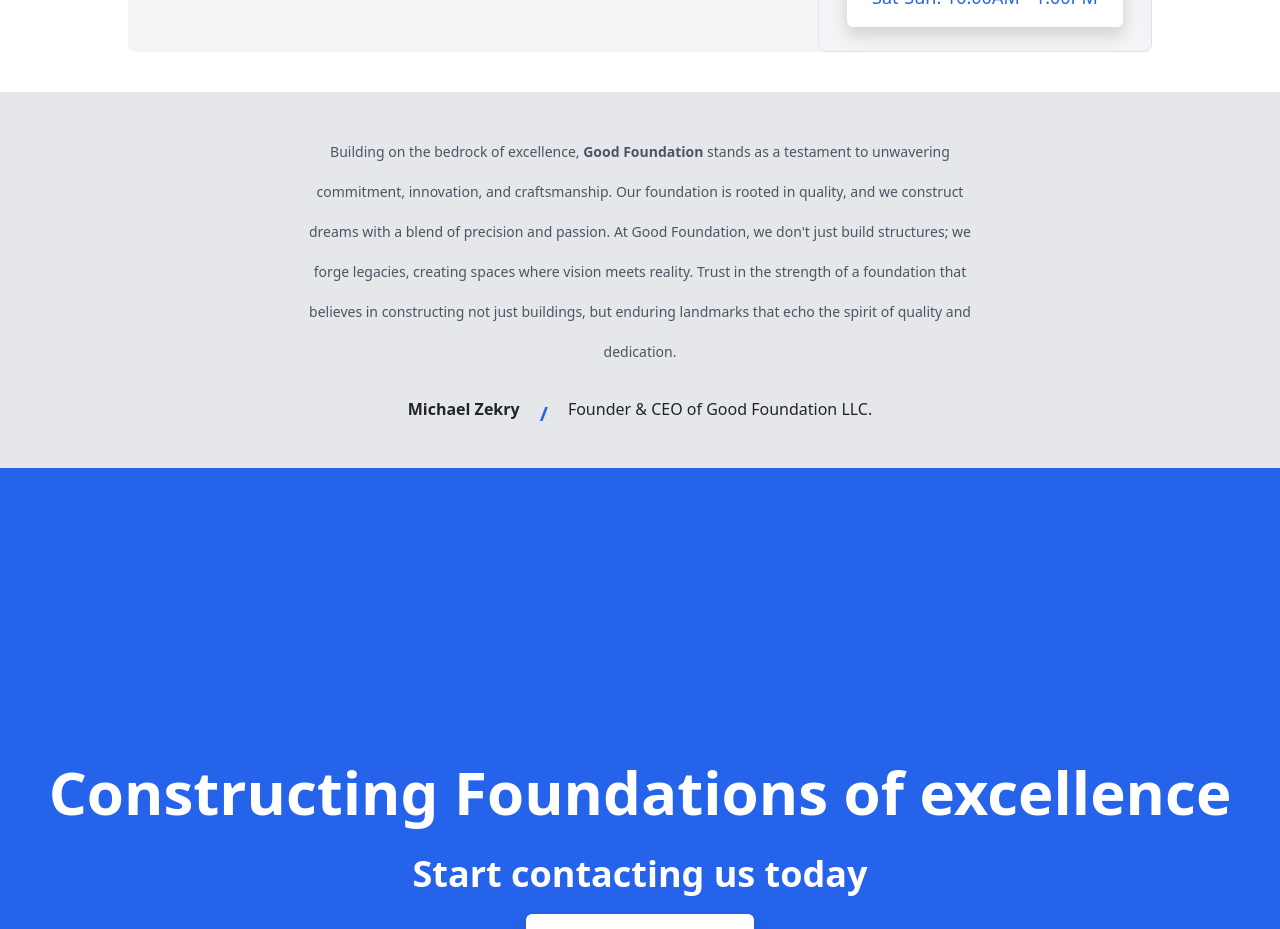
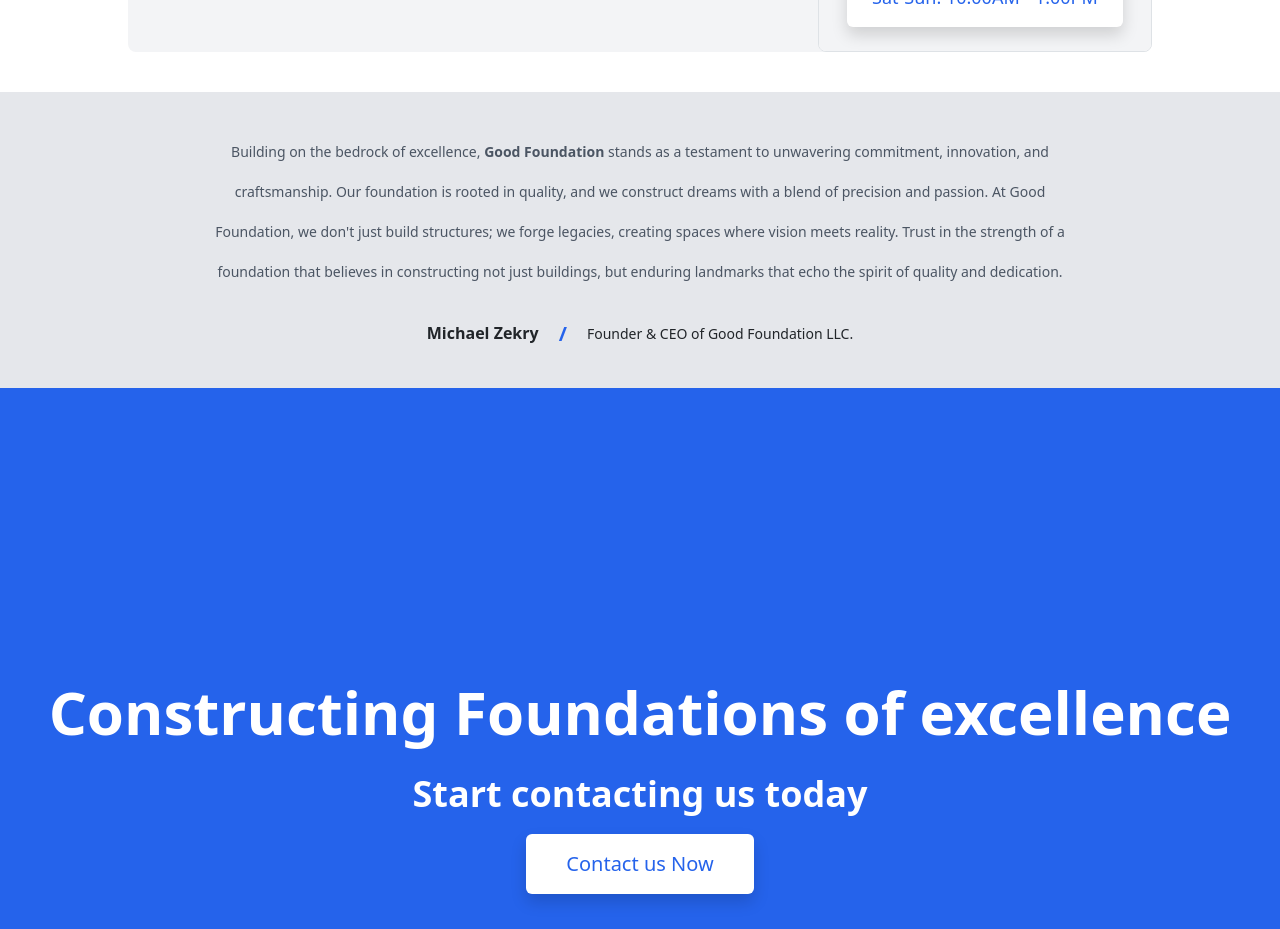
Before and after one commit to FadiBibawy/good-foundation-llc, a React (Create React App) app: page / in a window 1280 px wide. Shown: the part 2440-3369 px from the top of the page. Built offline with nearby package versions, Linux system fonts and the light colour scheme.

Commit message:
added flex-wrap to the author

```diff
--- a/src/components/Testimonial.js
+++ b/src/components/Testimonial.js
@@ -2,7 +2,7 @@ function Testimonial() {
   return (
     <div className="w-full py-10 bg-gray-200">
       <div className="relative flex flex-col px-5 mx-auto space-y-5 md:w-3/4">
-        <div className="flex flex-col items-center justify-center mx-auto space-y-5 md:w-4/5">
+        <div className="flex flex-col w-100 items-center justify-center mx-auto space-y-5 md:w-4/5">
           <h3 className="text-sm leading-10 text-center text-gray-600">
             Building on the bedrock of excellence,{" "}
             <strong>Good Foundation</strong> stands as a testament to unwavering
@@ -14,10 +14,10 @@ function Testimonial() {
             buildings, but enduring landmarks that echo the spirit of quality
             and dedication.
           </h3>
-          <div className="flex flex-row items-center justify-center space-x-5">
-            <h6 className="font-bold">Michael Zekry</h6>
+          <div className=" flex flex-row flex-wrap w-100 items-center justify-center space-x-5 text-sm">
+            <h6 className="font-bold mb-0">Michael Zekry</h6>
             <span className="text-xl font-extrabold text-blue-600">/</span>
-            <h6>Founder & CEO of Good Foundation LLC.</h6>
+            <p className=" mb-0">Founder & CEO of Good Foundation LLC.</p>
           </div>
         </div>
       </div>
```
